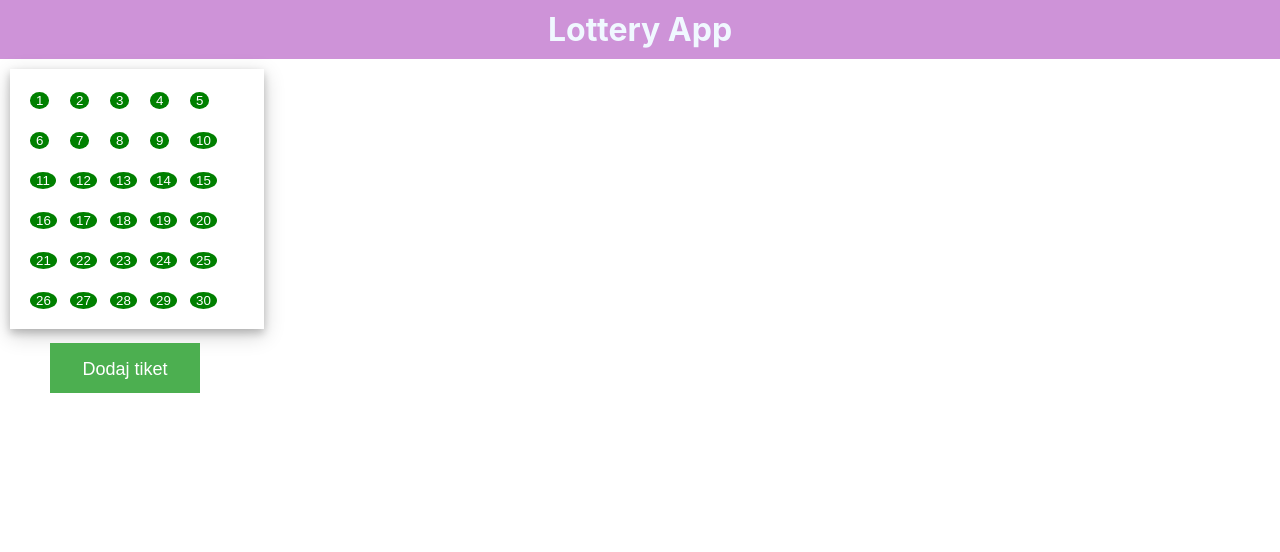
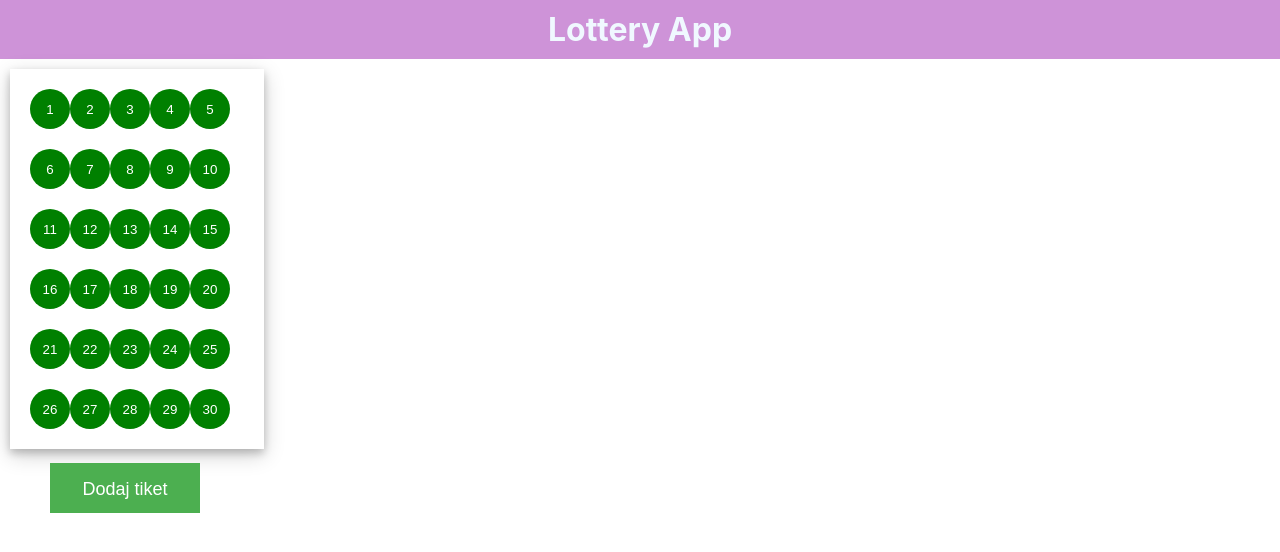
Before and after one commit to a2rsic/lottery-app, a React (Create React App) app: page / in a window 1280 px wide. Shown: the top 552 px of the page. Built offline with nearby package versions, Linux system fonts and the light colour scheme.

Commit message:
Edit style

```diff
--- a/src/view/section-one/NumberItem.css
+++ b/src/view/section-one/NumberItem.css
@@ -7,4 +7,7 @@
     border: 0;
     border-radius: 50%;
     color: white;
+    width: 40px;
+    height: 40px;
+    padding: 0;
 }
```
Also changed, not shown: src/view/section-one/NumberItem.js (+6 -1 lines).
